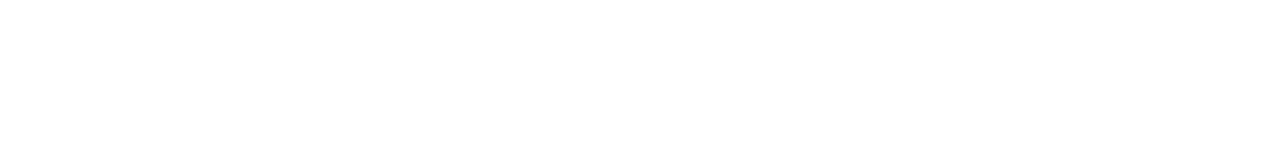
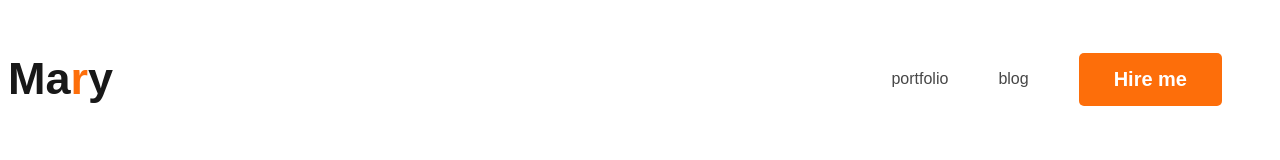
Before and after one commit to shahalamahmed/web-devoloper, a plain HTML site: page index.html in a window 1280 px wide. Drawn offline with Linux system fonts and the light colour scheme.

Commit message:
added nav

```diff
--- a/index.html
+++ b/index.html
@@ -3,9 +3,29 @@
 <head>
     <meta charset="UTF-8">
     <meta name="viewport" content="width=device-width, initial-scale=1.0">
-    <title>web-devoloper</title>
+    <title>web-devoloper portfolio</title>
+    <link rel="preconnect" href="https://fonts.googleapis.com">
+<link rel="preconnect" href="https://fonts.gstatic.com" crossorigin>
+<link href="https://fonts.googleapis.com/css2?family=Open+Sans:wght@800&display=swap" rel="stylesheet">
+    <link rel="stylesheet" href="styles/portfolio.css">
 </head>
 <body>
+    <header>
+         <nav>
+            <h3 class="nw"" >Ma<span class="r"">r</span>y</h3>
+            <ul>
+              <li><a href="">portfolio</a></li>
+              <li><a href="">blog</a></li>
+              <li><button class="btnprimary">Hire me</button></li>
+            </ul>
+         </nav>
+    </header>
+    <main>
+
+    </main>
+    <footer>
+
+    </footer>
 
 </body>
 </html>
--- /dev/null
+++ b/styles/portfolio.css
@@ -0,0 +1,43 @@
+.btnprimary{
+    border-radius: 5px;
+    background: #FD6E0A;
+    border: 0;
+    color: white;
+    font-size: 20px;
+    font-weight: 700;
+    padding: 15px 35px;
+}
+nav{
+    display: flex;
+    align-items: center;
+    justify-content: space-between;
+}
+body{
+    font-family: ' Lato', sans-serif;
+font-family: 'pen Sans', sans-serif;
+
+}
+.nw{
+    color: #181818;
+    font-size: 45px;
+    font-weight: 800;
+}
+nav > ul{
+    display: flex;
+    align-items: center;
+}
+nav li{
+    list-style: none;
+    margin-right: 50px;
+}
+nav a{
+    text-decoration: none;
+    color: #474747;
+}
+.btnprimary{
+    border-radius: 5px;
+    background: #FD6E0A;
+}
+.r{
+    color: #FD6E0A;
+}
```
